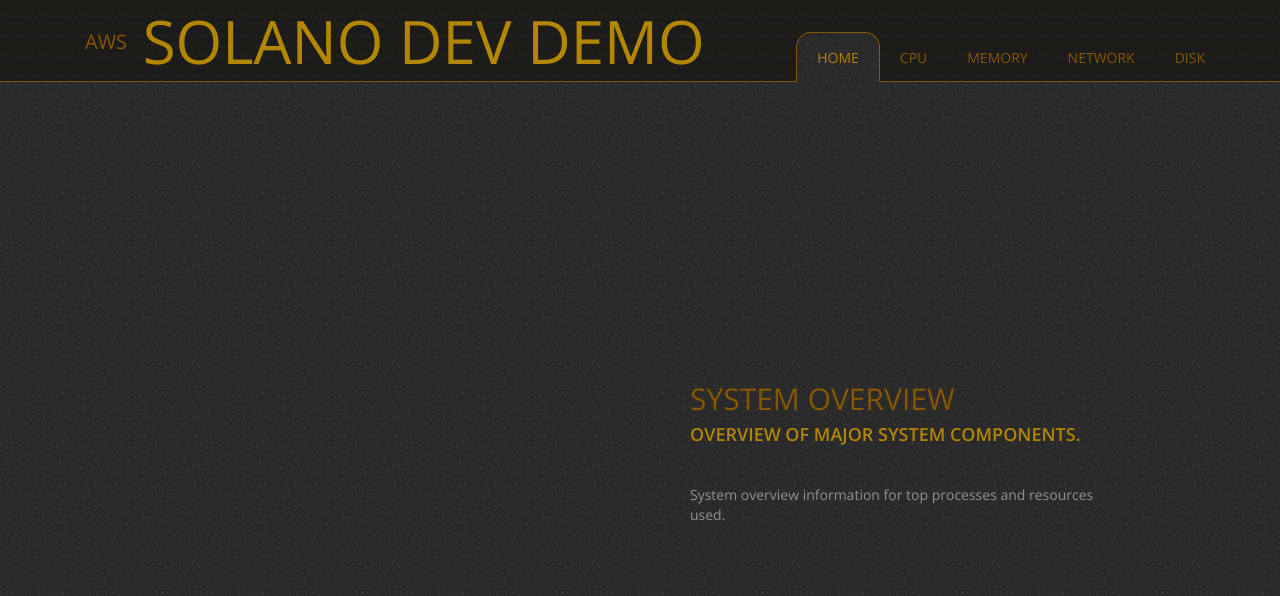
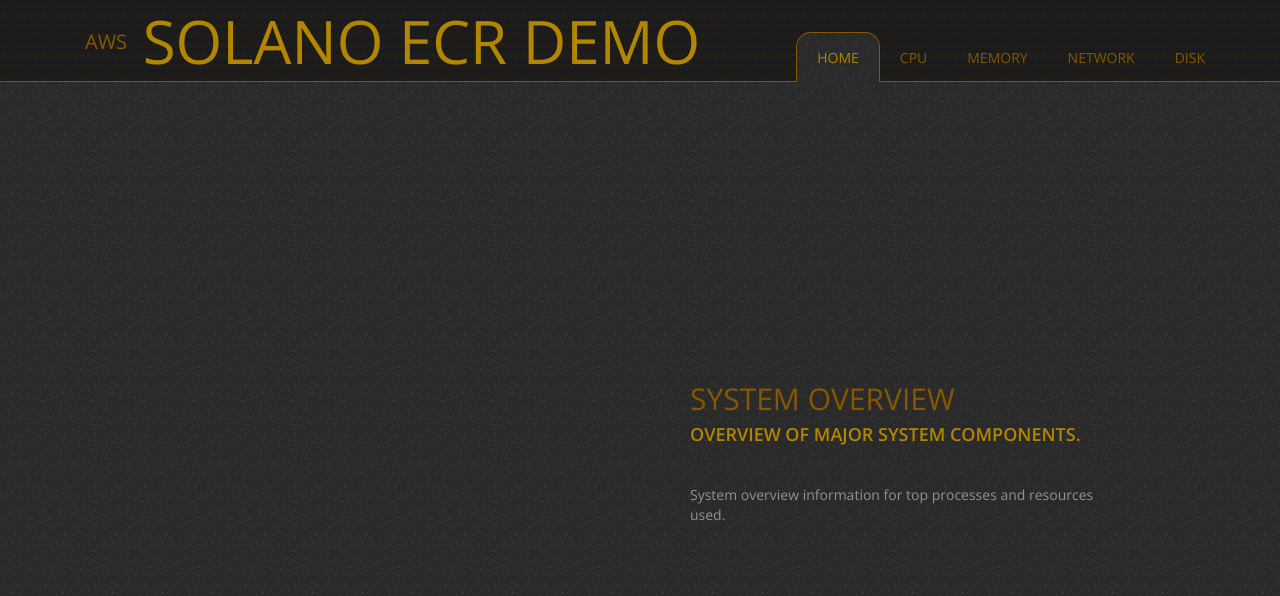
Before and after one commit to aws-joe/solano-ecr-ecs-test, a PHP site: page /test.php in a window 1280 px wide. Shown: the top 596 px of the page. Run offline with PHP 8.4, Linux system fonts and the light colour scheme.

Commit message:
updated index

```diff
--- a/www/index.php
+++ b/www/index.php
@@ -12,7 +12,7 @@
 # Please see LICENSE.txt for applicable license terms and NOTICE.txt for applicable notices.
 */
 
-$AppName = "Solano Dev Demo";
+$AppName = "Solano ECR Demo";
 
 ob_start();
 
```
